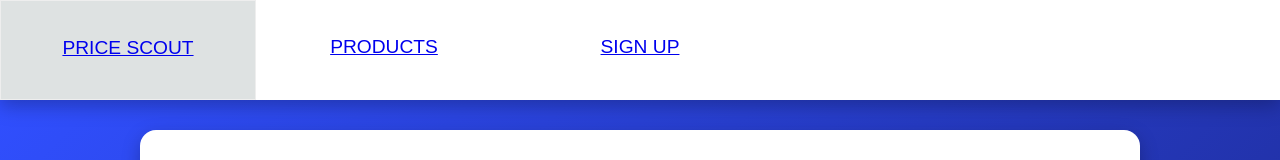
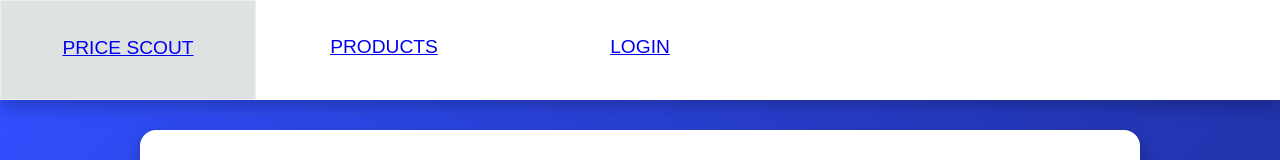
Before and after one commit to datasheng/csc33600-repo-aspirationless, a React (Create React App) app in the folder frontend/: page /search_history in a window 1280 px wide. Shown: the top 160 px of the page. Built offline with nearby package versions, Linux system fonts and the light colour scheme.

Commit message:
Update search_history.jsx

```diff
--- a/frontend/src/pages/search_history.jsx
+++ b/frontend/src/pages/search_history.jsx
@@ -68,7 +68,7 @@ function Shpage() {
           {localStorage.getItem("user") ? (
             <li><a href="/profile">PROFILE</a></li>
           ) : (
-            <li><a href="/signup">SIGN UP</a></li>
+            <li><a href="/login">LOGIN</a></li>
           )}
         </ul>
       </nav>
```
